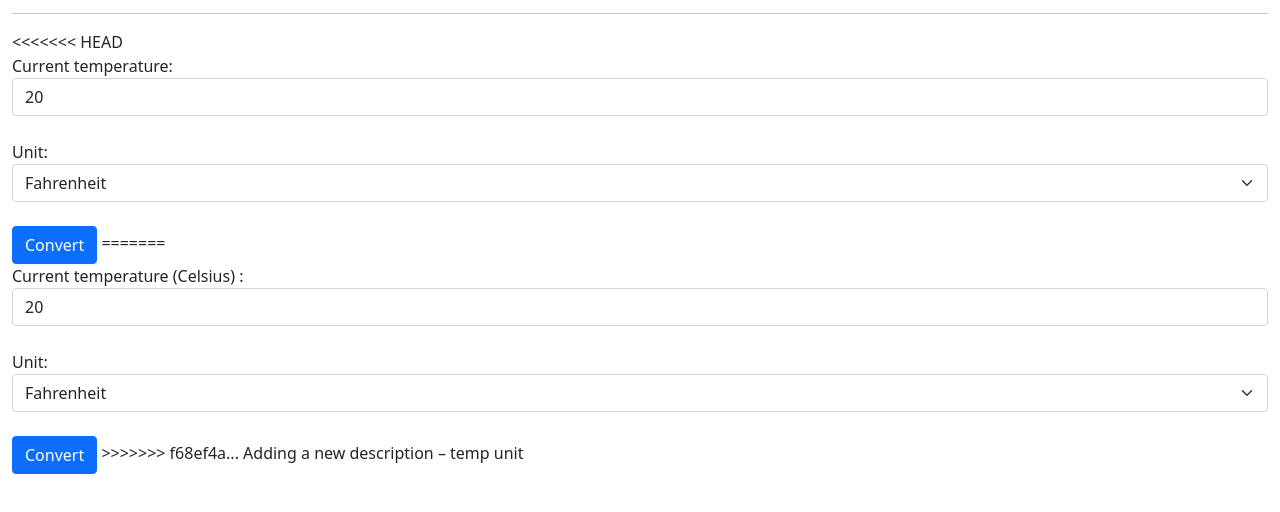
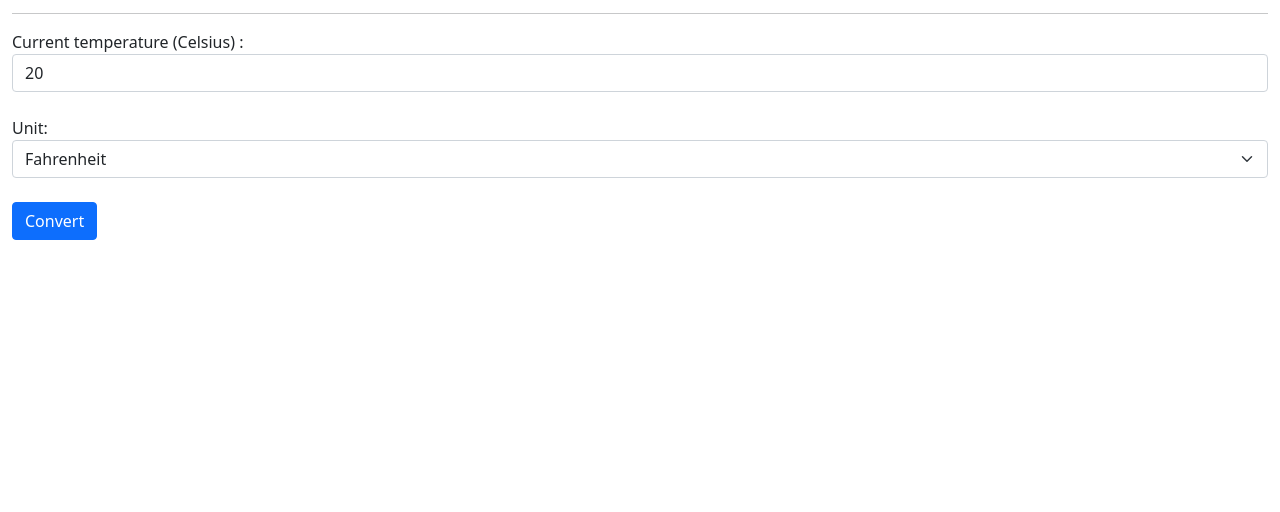
Before and after one commit to Jojoe007/ex5b, a plain HTML site: page index.html in a window 1280 px wide. Shown: the part 250-762 px from the top of the page. Drawn offline with nearby package versions, Linux system fonts and the light colour scheme.

Commit message:
Resolve conflict

```diff
--- a/index.html
+++ b/index.html
@@ -17,21 +17,6 @@
 		<img src="images/temperature.gif" class="img-fluid" alt="runner logo" width="150" height="150"><br>
 		<hr>
 		<form role="form" method="GET">
-<<<<<<< HEAD
-			<div class="form-group">
-				<label for="tem">Current temperature:</label>
-				<input type="text" class="form-control" name="temp" id="temp" value="20">
-			</div><br>
-			<div class="form-group">
-				<label for="tem">Unit:</label>
-				<select class="form-select" aria-label="Default select example" id="unit">
-					<option value="F">Fahrenheit</option>
-					<option value="K">Kelvin</option>
-					<option value="R">Réaumur</option>
-				</select>
-			</div>
-			<br><button type="button" class="btn btn-primary">Convert</button>
-=======
 		  <div class="form-group">
 			<label for="tem">Current temperature (Celsius) :</label>
 			<input type="text" class="form-control" name="temp" id="temp" value="20">
@@ -45,7 +30,6 @@
 			</select>
 		  </div>
 		  <br><button type="button" class="btn btn-primary">Convert</button>
->>>>>>> f68ef4a... Adding a new description – temp unit
 		</form>
 	</div>
 	<div id="result" style="margin-top:10px;margin-left:10px; font-size: 20px; color:red;">
```
